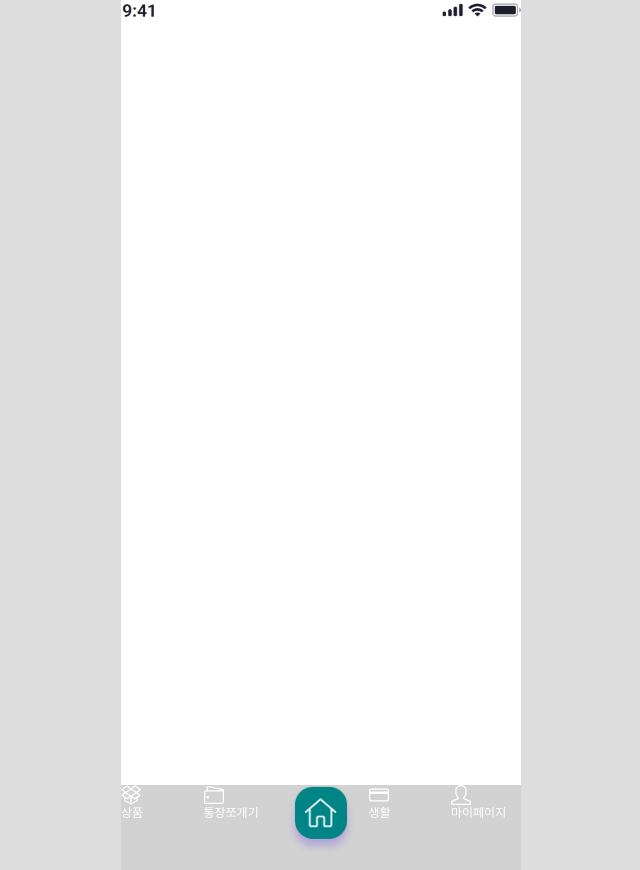
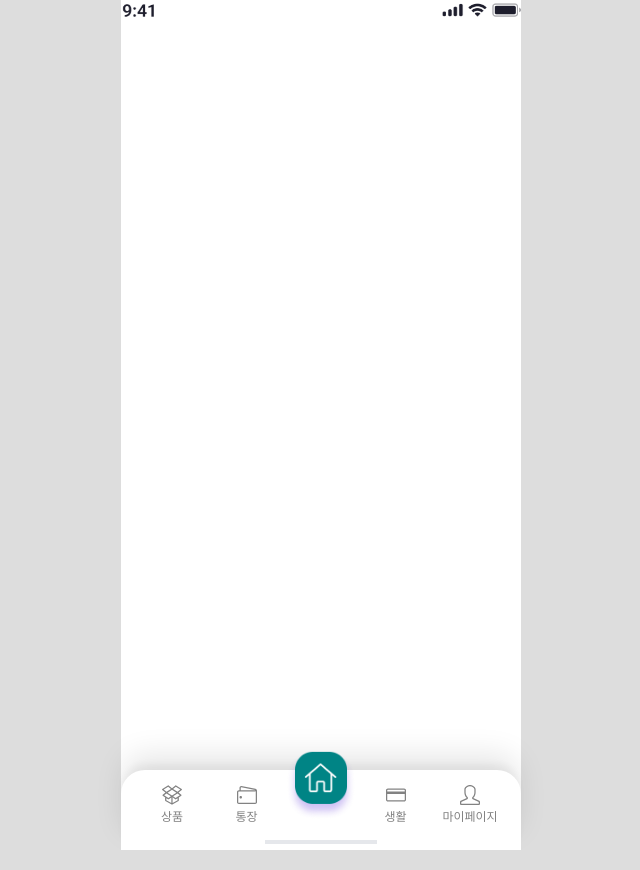
Before and after one commit to HanaPiece/hana-piece-client, a React (Vite) app: page / in a window 1280 px wide. Shown: the whole page, without its empty margins (319-959 px from the left). Built offline with nearby package versions, Linux system fonts and the light colour scheme; what chartjs-plugin-datalabels would draw is missing.

Commit message:
design: navbar 디자인 수정

```diff
--- a/src/index.css
+++ b/src/index.css
@@ -12,14 +12,14 @@
 html,
 body {
   max-width: 400px;
-  max-height: 850px;
+  max-height: 830px;
   margin: 0 auto;
   background-color: #dddddd;
 }
 
 .container {
   width: 400px;
-  height: 850px;
+  height: 830px;
   margin: 0 auto; /* Center the container */
 }
 
@@ -28,10 +28,10 @@ body {
 }
 
 .nav-item {
-  color: #fff;
+  color: #828282;
   cursor: pointer;
   width: 70px;
-  height: 85px;
+  height: 70px;
 }
 
 .nav-icon {
@@ -80,3 +80,7 @@ body {
 .shadow-top-lg {
   box-shadow: 0 -18px 30px -3px rgba(0, 0, 0, 0.1), 0 -8px 10px -2px rgba(0, 0, 0, 0.05);
 }
+
+.nav-shadow-top-lg {
+  box-shadow: 0 -18px 30px -3px rgba(0, 0, 0, 0.1), 0 -8px 10px -2px rgba(0, 0, 0, 0.05);
+}
--- a/src/pages/Layout.tsx
+++ b/src/pages/Layout.tsx
@@ -4,7 +4,7 @@ import { NavBar } from "./common/NavBar";
 export const Layout = () => {
   return (
     <>
-      <div className="container flex flex-col">
+      <div className="container flex flex-col relative">
         <div className="flex-grow">
           <Outlet />
         </div>
--- a/src/pages/common/NavBar.tsx
+++ b/src/pages/common/NavBar.tsx
@@ -11,28 +11,29 @@ export const NavBar = () => {
 
   return (
     <>
-      <div className="nav-bar">
-        <div className="sticky flex justify-between bottom-0 left-0 w-full">
-          <div className={"nav-item"} onClick={() => navigate("/product")}>
+      <div className="nav-shadow-top-lg rounded-t-3xl w-full h-20 absolute bottom-0 bg-white">
+        <div className="sticky flex justify-between bottom-0 left-0 w-full px-4">
+          <div className="flex flex-col items-center justify-center nav-item" onClick={() => navigate("/product")}>
             <SlSocialDropbox className="nav-icon" />
-            <p className="text-xs flex-1 align-middle justify-center">상품</p>
+            <p className="text-xs mt-1">상품</p>
           </div>
-          <div className={"nav-item"} onClick={() => navigate("split")}>
+          <div className="flex flex-col items-center justify-center nav-item" onClick={() => navigate("/split")}>
             <SlWallet className="nav-icon" />
-            <p className="text-xs">통장쪼개기</p>
+            <p className="text-xs mt-1">통장</p>
           </div>
-          <div className={"nav-item"} onClick={() => navigate("/home")}>
+          <div className="nav-item -mt-5" onClick={() => navigate("/home")}>
             <img src="/home.png" alt="Home Image" />
           </div>
-          <div className={"nav-item"} onClick={() => navigate("/home")}>
+          <div className="flex flex-col items-center justify-center nav-item" onClick={() => navigate("/life")}>
             <SlCreditCard className="nav-icon" />
-            <p className="text-xs">생활</p>
+            <p className="text-xs mt-1">생활</p>
           </div>
-          <div className={"nav-item"} onClick={() => navigate("/mypage")}>
+          <div className="flex flex-col items-center justify-center nav-item" onClick={() => navigate("/mypage")}>
             <SlUser className="nav-icon" />
-            <p className="text-xs">마이페이지</p>
+            <p className="text-xs mt-1">마이페이지</p>
           </div>
         </div>
+        <div className="h-1 bg-gray-200 w-28 m-auto"></div>
       </div>
     </>
   );
```
